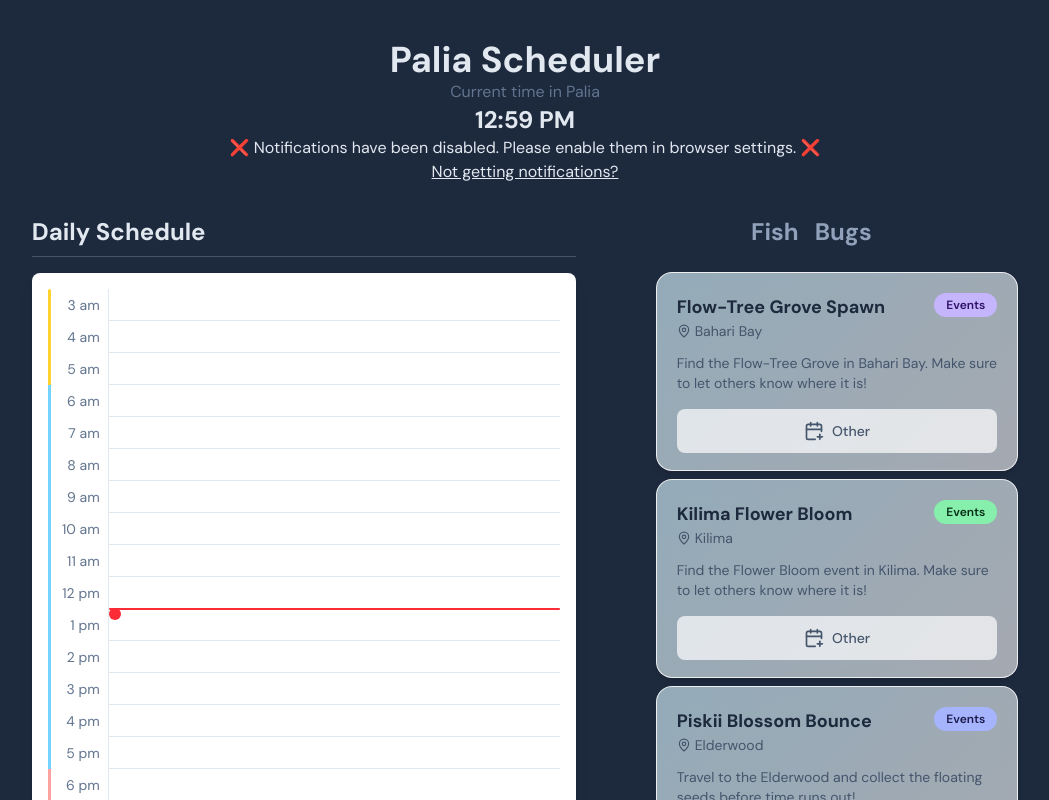
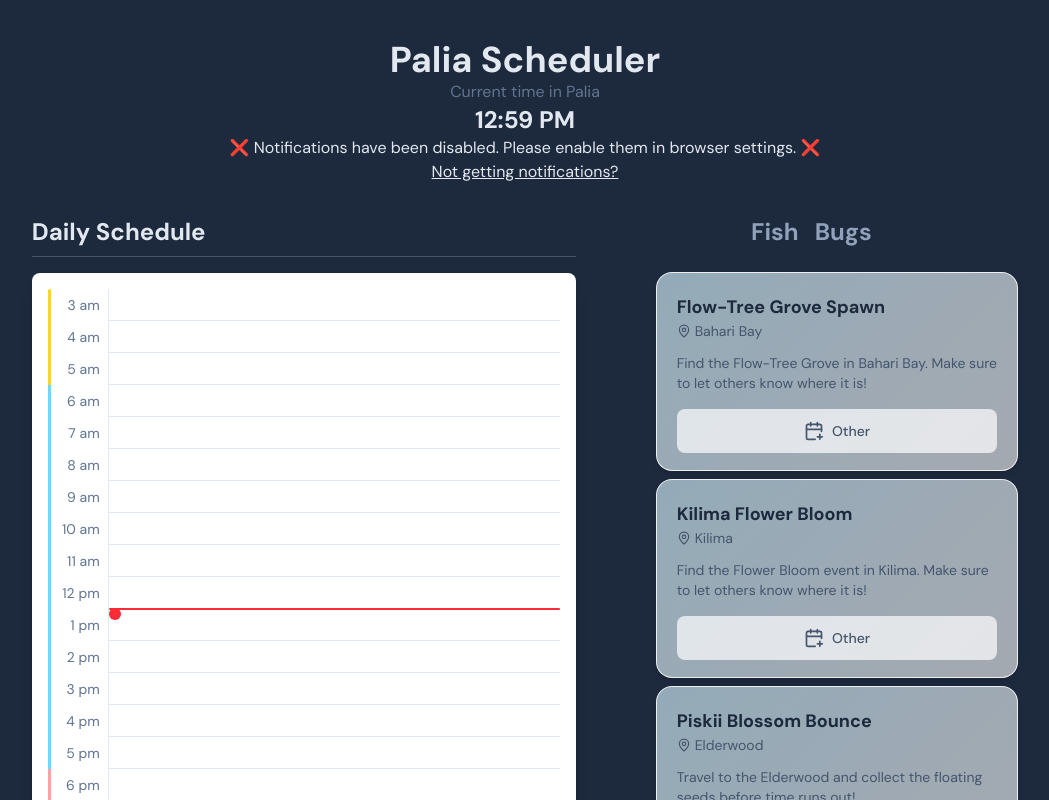
Before and after one commit to AedanG1/Palia-Scheduler, a Next.js app: page / in a window 1280 px wide. Shown: the top 800 px of the page, without its empty margins (115-1164 px from the left). Built offline with nearby package versions, Linux system fonts and the light colour scheme.

Commit message:
add rarity colors

```diff
--- a/src/app/components/ActivityListBlock.tsx
+++ b/src/app/components/ActivityListBlock.tsx
@@ -6,7 +6,7 @@ import { CalendarPlus, CalendarOff, MapPin, Sun, Moon, Sunset, Sunrise } from "l
 type ActivityListBlock = {
   activity: PaliaActivity;
   toggleScheduleSlot: (activityToSchedule: ScheduledActivity) => void;
-  toggleModal: (activityName: string, imagePath: string, location: string, isOpen: boolean) => void;
+  toggleModal: (activityName: string, locationImage: string, location: string, isOpen: boolean) => void;
 }
 
 export default function ActivityListBlock({ activity, toggleScheduleSlot, toggleModal }: ActivityListBlock) {
@@ -44,7 +44,7 @@ export default function ActivityListBlock({ activity, toggleScheduleSlot, toggle
                 <Image
                   placeholder="blur"
                   blurDataURL="/PlaceholderMap.jpg"
-                  src={activity.imagePath}
+                  src={activity.displayImage}
                   width={56}
                   height={56}
                   alt={activity.name}
@@ -55,23 +55,28 @@ export default function ActivityListBlock({ activity, toggleScheduleSlot, toggle
             <div>
               <h3 className="font-bold text-lg text-slate-800">{activity.name}</h3>
               <button
-                className="flex items-center gap-1 text-sm text-slate-600 hover:text-slate-800"
-                onClick={() => toggleModal(activity.name, activity.imagePath, activity.location, true)}
+                className="flex items-center gap-1 text-sm text-slate-600 hover:text-slate-800 hover:cursor-pointer"
+                onClick={() => toggleModal(activity.name, activity.locationImage, activity.location, true)}
               >
                 <MapPin size={14} />
                 {activity.location}
               </button>
             </div>
           </div>
+          {
+            activity.rarity !== "none" ?
               <span
                 className="px-3 py-1 rounded-full text-xs font-semibold"
                 style={{
-              backgroundColor: `${activity.colorBg}`,
-              color: `${activity.colorText}`
+                  backgroundColor: `${activity.rarityColor}30`,
+                  color: `${activity.rarityColor}`
                 }}
               >
-            {activity.type}
+                {activity.rarity}
               </span>
+            :
+              null
+          }
         </div>
 
         <p className="text-sm text-slate-600 mb-4">{activity.desc}</p>
--- a/src/app/components/ActivityScheduleBlock.tsx
+++ b/src/app/components/ActivityScheduleBlock.tsx
@@ -51,9 +51,9 @@ export default function ActivityScheduleBlock({
         style={{
           gridRowStart: getStartPosition(activity.startHour),
           gridRowEnd: `span ${getSpan(activity)}`,
-          background: `${activity.colorBg}`,
-          color: `${activity.colorText}`,
-          borderColor: `${activity.colorBorder}`,
+          background: `color-mix(in srgb, ${activity.rarityColor} 10%, white)`,
+          color: `${activity.rarityColor}`,
+          borderColor: `${activity.rarityColor}`,
           zIndex: `${getZIndex(activity)}`
         }}
         className="border-2 rounded-lg shadow-md px-2 py-0.5 col-start-1 row-start-1"
@@ -62,7 +62,7 @@ export default function ActivityScheduleBlock({
           <div className="flex flex-row items-center gap-2">
             <button
               className="hover: cursor-pointer"
-              onClick={() => {toggleModal(activity.name, activity.imagePath, activity.location, true)}}
+              onClick={() => {toggleModal(activity.name, activity.locationImage, activity.location, true)}}
             >
               <MapPin size={20} />
             </button>
--- a/src/app/data.ts
+++ b/src/app/data.ts
@@ -28,6 +28,67 @@ export const TIMELABEL = [
 
 export type TimeLabel = typeof TIMELABEL[number];
 
+export const RARITY = [
+  "none",
+  "common",
+  "uncommon",
+  "rare",
+  "epic",
+  "legendary"
+] as const;
+
+export type Rarity = typeof RARITY[number];
+
+const rarity = {
+  none: {
+    rarity: "none",
+    rarityColor: "none"
+  },
+  common: {
+    rarity: "common",
+    rarityColor: "#62748e"
+  },
+  uncommon: {
+    rarity: "uncommon",
+    rarityColor: "#00a63e"
+  },
+  rare: {
+    rarity: "rare",
+    rarityColor: "#0084d1"
+  },
+  epic: {
+    rarity: "epic",
+    rarityColor: "#432dd7"
+  },
+  legendary: {
+    rarity: "legendary",
+    rarityColor: "#c70036"
+  }
+} as const;
+
+const defaultTimeSlots = {
+  morning: {
+    label: "morning",
+    startHour: 3,
+    endHour: 6
+  },
+  day: {
+    label: "day",
+    startHour: 6,
+    endHour: 18
+  },
+  evening: {
+    label: "evening",
+    startHour: 18,
+    endHour: 21
+  },
+  night: {
+    label: "night",
+    startHour: 21,
+    endHour: 3
+  }
+} as const;
+
 export type TimeSlot = {
   id: string;
   label: TimeLabel;
@@ -40,11 +101,11 @@ export type PaliaActivity = {
   name: string;
   desc: string;
   location: Locations;
-  imagePath: string;
+  locationImage: string;
+  displayImage: string;
   timesAvailable: TimeSlot[];
-  colorBg: string;
-  colorText: string;
-  colorBorder: string;
+  rarity: Rarity;
+  rarityColor: string;
   type: ActivityType;
 };
 
@@ -53,13 +114,13 @@ export type ScheduledActivity = {
   name: string;
   desc: string;
   location: Locations;
-  imagePath: string;
+  locationImage: string;
+  displayImage: string;
   label: TimeLabel;
   startHour: number;
   endHour: number;
-  colorBg: string;
-  colorText: string;
-  colorBorder: string;
+  rarity: Rarity;
+  rarityColor: string;
   type: ActivityType;
 };
 
@@ -69,7 +130,8 @@ export const paliaActivities: Array<PaliaActivity> = [
     name: "Flow-Tree Grove Spawn",
     desc: "Find the Flow-Tree Grove in Bahari Bay. Make sure to let others know where it is!",
     location: "Bahari Bay",
-    imagePath: "/BahariBay-Clean.jpg",
+    locationImage: "/BahariBay-Clean.jpg",
+    displayImage: "",
     timesAvailable: [
       {
         id: "flow-tree-grove-spawn-other",
@@ -78,9 +140,7 @@ export const paliaActivities: Array<PaliaActivity> = [
         endHour: 1
       }
     ],
-    colorBg: "#c4b5fd", // violet 300
-    colorText: "#2e1065", // violet 950
-    colorBorder: "#8b5cf6", // violet 500
+    ...rarity.none,
     type: "Events"
   },
   {
@@ -88,7 +148,8 @@ export const paliaActivities: Array<PaliaActivity> = [
     name: "Zeki's Underground",
     desc: "Head to Zeki's Underground for a game of Hot Pot",
     location: "Kilima Village",
-    imagePath: "/Zeki-Underground.jpg",
+    locationImage: "/Zeki-Underground.jpg",
+    displayImage: "",
     timesAvailable: [
       {
         id: "zekis-underground-other",
@@ -97,9 +158,7 @@ export const paliaActivities: Array<PaliaActivity> = [
         endHour: 3
       }
     ],
-    colorBg: "#fda4af", // rose 300
-    colorText: "#4c0519", // rose 950
-    colorBorder: "#f43f5e", // rose 500
+    ...rarity.none,
     type: "Events"
   },
   {
@@ -107,7 +166,8 @@ export const paliaActivities: Array<PaliaActivity> = [
     name: "Piskii Blossom Bounce",
     desc: "Travel to the Elderwood and collect the floating seeds before time runs out!",
     location: "Elderwood",
-    imagePath: "/Elderwood-PiskiiBounce.jpg",
+    locationImage: "/Elderwood-PiskiiBounce.jpg",
+    displayImage: "",
     timesAvailable: [
       {
         id: "piskii-blossom-bounce-other",
@@ -116,9 +176,7 @@ export const paliaActivities: Array<PaliaActivity> = [
         endHour: 23
       }
     ],
-    colorBg: "#a5b4fc", // indigo 300
-    colorText: "#1e1b4b", // indigo 950
-    colorBorder: "#6366f1", // indigo 500
+    ...rarity.none,
     type: "Events"
   },
   {
@@ -126,7 +184,8 @@ export const paliaActivities: Array<PaliaActivity> = [
     name: "Kilima Flower Bloom",
     desc: "Find the Flower Bloom event in Kilima. Make sure to let others know where it is!",
     location: "Kilima",
-    imagePath: "/Kilima-Clean.jpg",
+    locationImage: "/Kilima-Clean.jpg",
+    displayImage: "",
     timesAvailable: [
       {
         id: "kilima-flower-bloom-other",
@@ -135,9 +194,7 @@ export const paliaActivities: Array<PaliaActivity> = [
         endHour: 13
       }
     ],
-    colorBg: "#86efac", // green 300
-    colorText: "#052e16", // green 950
-    colorBorder: "#22c55e", // green 500
+    ...rarity.none,
     type: "Events"
   },
   {
@@ -145,32 +202,28 @@ export const paliaActivities: Array<PaliaActivity> = [
     name: "Cactus Moray",
     desc: "Requires Glow Worms",
     location: "Bahari Coast",
-    imagePath: "/fish-cactus-moray.png",
+    locationImage: "",
+    displayImage: "/fish-cactus-moray.png",
     timesAvailable: [
       {
         id: "cactus-moray-night",
-        label: 'night',
-        startHour: 21,
-        endHour: 3
+        ...defaultTimeSlots.night
       },
       {
         id: "cactus-moray-day",
-        label: 'day',
-        startHour: 6,
-        endHour: 18
+        ...defaultTimeSlots.day
       }
     ],
-    colorBg: "#86efac",
-    colorText: "#052e16", // green 950
-    colorBorder: "#22c55e", // green 500
+    ...rarity.uncommon,
     type: "Fish",
   },
   {
-    id: "rainbow-butterfly",
+    id: "rainbow-tipped-butterfly",
     name: "Rainbow-Tipped Butterfly",
-    desc: "rare",
+    desc: "Supreme smoke bombs would be useful",
     location: "Bahari Bay",
-    imagePath: "/bug-rainbow-tipped-butterfly.png",
+    locationImage: "",
+    displayImage: "/bug-rainbow-tipped-butterfly.png",
     timesAvailable: [
       {
         id: "rainbow-butterfly-other",
@@ -179,9 +232,7 @@ export const paliaActivities: Array<PaliaActivity> = [
         endHour: 13
       }
     ],
-    colorBg: "#86efac",
-    colorText: "#052e16", // green 950
-    colorBorder: "#22c55e", // green 500
+    ...rarity.epic,
     type: "Bugs"
   }
 ];
--- a/src/app/page.tsx
+++ b/src/app/page.tsx
@@ -11,7 +11,7 @@ import MapModal from "./components/MapModal";
 
 type ModalStatus = {
   activityName: string;
-  imagePath: string;
+  locationImage: string;
   location: string;
   isOpen: boolean;
 };
@@ -20,7 +20,7 @@ export default function Home() {
   const [schedule, setSchedule] = useState<Array<ScheduledActivity>>([]);
   const [modalStatus, setModalStatus] = useState<ModalStatus>({
     activityName: "",
-    imagePath: "",
+    locationImage: "",
     location: "",
     isOpen: false
   });
@@ -45,11 +45,11 @@ export default function Home() {
     }
   }
 
-  const toggleModal = (activityName: string, imagePath: string, location: string, isOpen: boolean): void => {
+  const toggleModal = (activityName: string, locationImage: string, location: string, isOpen: boolean): void => {
     setModalStatus(() => {
       return {
         activityName: activityName,
-        imagePath: imagePath,
+        locationImage: locationImage,
         location: location,
         isOpen: isOpen,
       }
@@ -63,7 +63,7 @@ export default function Home() {
       {modalStatus.isOpen ?
         <MapModal
           activityName={modalStatus.activityName}
-          imagePath={modalStatus.imagePath}
+          imagePath={modalStatus.locationImage}
           location={modalStatus.location}
           toggleModal={toggleModal}
         />
```
Lines whose indentation alone changed are shown as unchanged.
